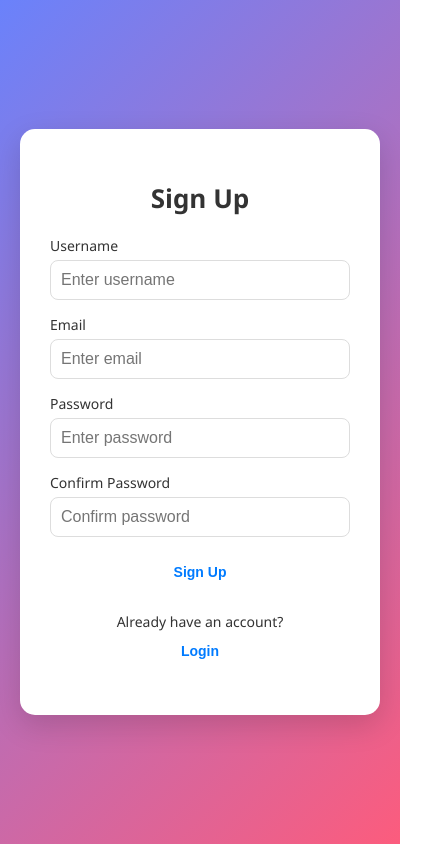
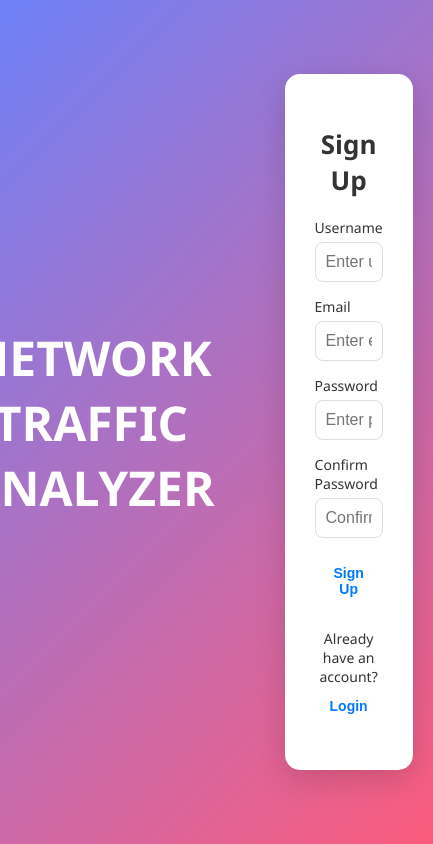
Before and after one commit to Yujihiro/GROUP-7, an Electron app: page index.html in a window 400 px wide. Both pictures are taken after a click on the button "Sign Up". Shown: the whole page, 433 px wide, since content can reach past the window. Drawn offline with Linux system fonts and the light colour scheme.

Commit message:
ADDED TITLE AND FORM FOR THE MAIN DASHOARD

```diff
--- a/index.css
+++ b/index.css
@@ -139,6 +139,38 @@ button:hover {
     margin-top: 10px;
     font-size: 14px;
 }
+/* Main container for both title and form */
+.main-container {
+    display: flex;
+    justify-content: center;
+    align-items: center;
+    height: 100vh;
+    background: linear-gradient(135deg, #6A82FB, #FC5C7D);
+    background-repeat: no-repeat;
+    background-size: cover;
+}
+
+/* Title section styling */
+.title-section {
+    padding-right: 50px;
+    text-align: center;
+}
+
+.title-section h1 {
+    color: white;
+    font-size: 48px;
+    font-weight: bold;
+}
+
+/* Form section for login and signup */
+.form-section {
+    display: flex;
+    justify-content: center;
+    align-items: center;
+}
+
+/* Other existing styles for the login and signup containers here */
+
 
 /* Responsive design for mobile devices */
 @media (max-width: 480px) {
--- a/index.html
+++ b/index.html
@@ -7,7 +7,14 @@
     <link rel="stylesheet" href="index.css">
 </head>
 <body>
-    <div class="container">
+    <div class="main-container">
+        <!-- Title Section -->
+        <div class="title-section">
+            <h1>NETWORK TRAFFIC ANALYZER</h1>
+        </div>
+
+        <!-- Forms Section -->
+        <div class="form-section">
             <div class="login-container" id="loginContainer">
                 <h2>Login</h2>
                 <form id="loginForm">
@@ -26,7 +33,9 @@
                     <button type="submit" class="login-btn">Login</button>
                 </form>
                 <p id="error-message" class="error-message"></p>
-            <p class="signup-text">Don't have an account? <button id="signupBtn" class="signup-btn">Sign Up</button></p>
+                <p class="signup-text">Don't have an account?
+                    <button id="signupBtn" class="signup-btn">Sign Up</button>
+                </p>
             </div>
 
             <div class="login-container" id="signupContainer" style="display: none;">
@@ -51,7 +60,10 @@
                     <button type="submit" class="signup-btn">Sign Up</button>
                 </form>
                 <p id="signup-error-message" class="error-message"></p>
-            <p class="signup-text">Already have an account? <button id="loginBtn2" class="signup-btn">Login</button></p>
+                <p class="signup-text">Already have an account?
+                    <button id="loginBtn2" class="signup-btn">Login</button>
+                </p>
+            </div>
         </div>
     </div>
 
--- a/renderer.js
+++ b/renderer.js
@@ -31,3 +31,33 @@ document.getElementById('loginBtn2').addEventListener('click', function() {
 });
 
 // Add your form submission logic here for login and signup
+document.addEventListener('DOMContentLoaded', () => {
+    const loginForm = document.getElementById('loginForm');
+    const signupForm = document.getElementById('signupForm');
+
+    loginForm.addEventListener('submit', (event) => {
+        event.preventDefault(); // Prevent the default form submission
+
+        // Here you would typically validate credentials
+        const username = document.getElementById('username').value;
+        const password = document.getElementById('password').value;
+
+        // Example: simple credential check (replace with your logic)
+        if (username === 'admin' && password === 'password') {
+            // Successful login
+            // Option 1: Open a new tab
+            window.open('dashboard.html', '_blank'); // Replace 'dashboard.html' with your target page
+
+            // Option 2: Redirect to a new page in the same tab
+            // window.location.href = 'dashboard.html'; // Uncomment to use this method
+
+            // Optionally, clear the form or show a success message
+            loginForm.reset();
+        } else {
+            // Show an error message if login fails
+            document.getElementById('error-message').innerText = 'Invalid username or password.';
+        }
+    });
+
+    // Add similar logic for signupForm if needed
+});
```
Lines whose indentation alone changed are shown as unchanged.
